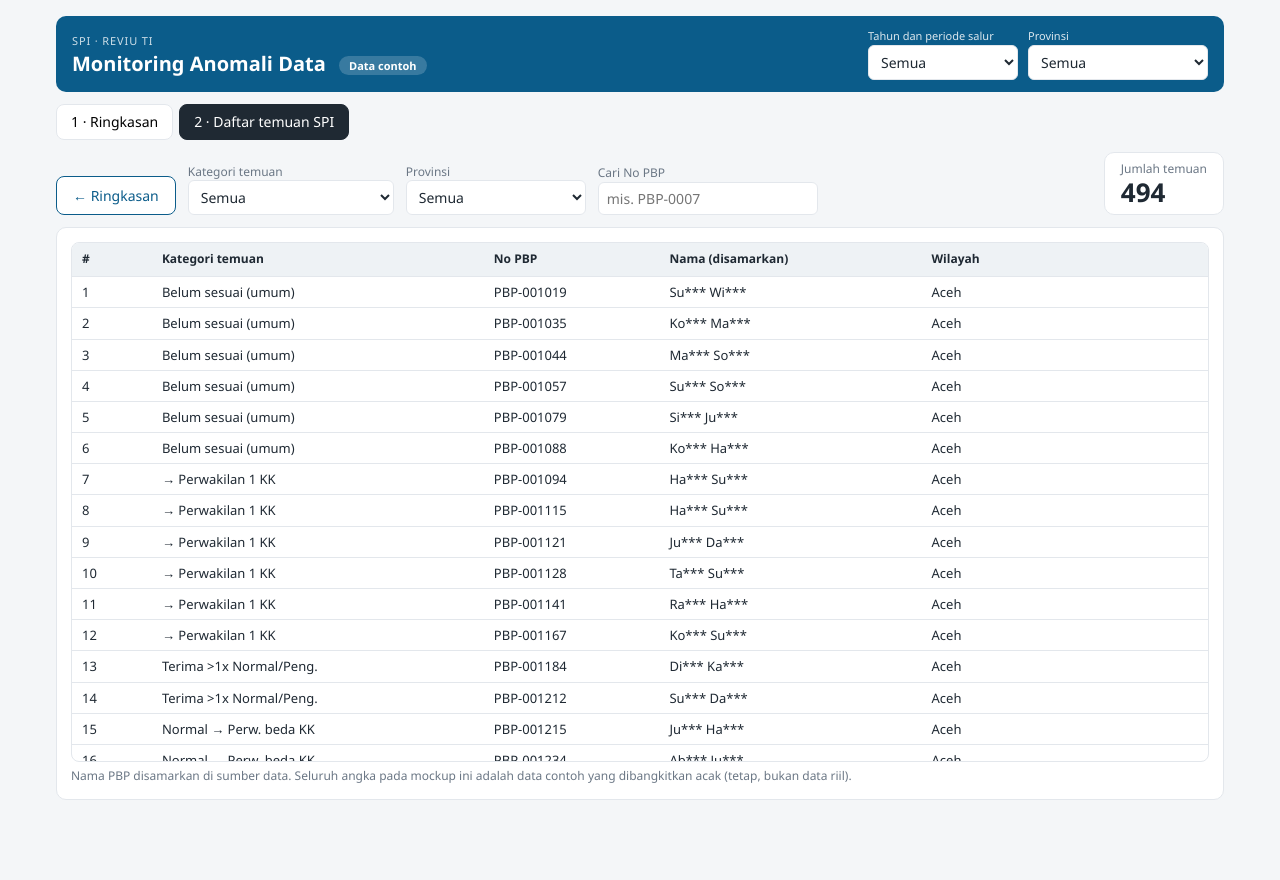
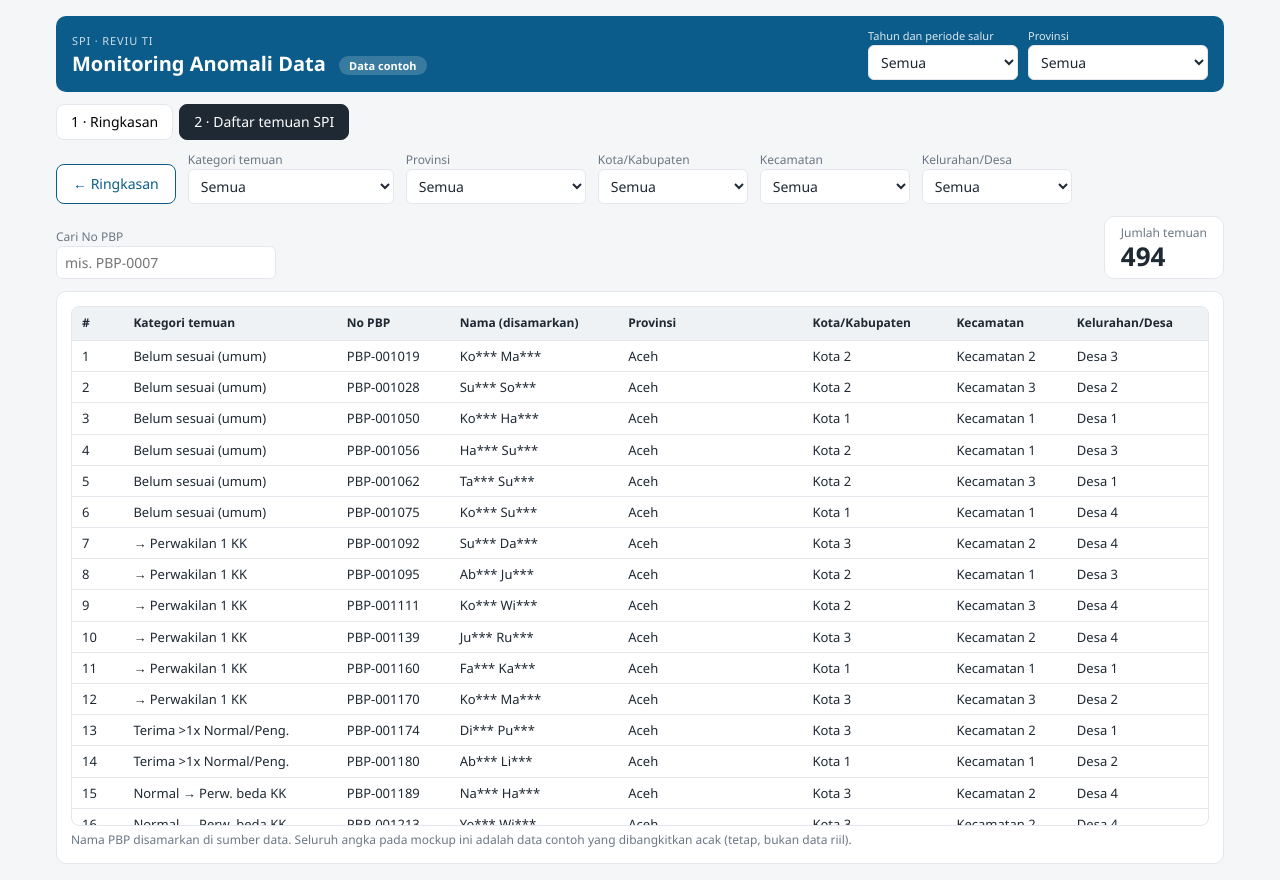
Before and after one commit to strawberrychizz/mockuppzz, a plain HTML site: page index.html in a window 1280 px wide. Both pictures are taken after a click on the button "2 · Daftar temuan SPI". Before the commit the page ends 816 px from the top, so only its background shows below. Drawn offline with Linux system fonts and the light colour scheme.

Commit message:
Pindah tombol daftar temuan ke card kategori; tambah filter Kota/Kab, Kecamatan, Kel/Desa
Co-Authored-By: Claude Sonnet 5.5 <noreply@anthropic.com>
Claude-Session: https://claude.ai/code/session_01CHfbJwiN4Cu6QFmPDKtFpR

```diff
--- a/index.html
+++ b/index.html
@@ -45,6 +45,7 @@ tfoot td{font-weight:600;background:#eef2f5;position:sticky;bottom:0}
 .stack span{display:flex;align-items:center;justify-content:center;color:#fff;font-size:11px}
 .btn{background:var(--accent);color:#fff;border:0;border-radius:8px;padding:9px 16px;font:inherit;cursor:pointer}
 .btn.ghost{background:#fff;color:var(--accent);border:1px solid var(--accent)}
+.chead{display:flex;justify-content:space-between;align-items:center;gap:8px;flex-wrap:wrap;margin-bottom:8px}.chead h3{margin:0}.btn.sm{padding:6px 12px;font-size:13px}
 .foot{color:var(--mute);font-size:12px;margin-top:6px}
 .top2{display:flex;gap:12px;align-items:end;flex-wrap:wrap}
 .hide{display:none}
@@ -91,14 +92,13 @@ tfoot td{font-weight:600;background:#eef2f5;position:sticky;bottom:0}
       <div class="foot">Menampilkan 12 dari 38 provinsi · gulir untuk sisanya</div>
     </div>
 
-    <div class="card"><h3>Temuan SPI per kategori · <span id="catScope">Seluruh provinsi</span></h3><div id="catBars"></div></div>
+    <div class="card"><div class="chead"><h3>Temuan SPI per kategori · <span id="catScope">Seluruh provinsi</span></h3><button class="btn sm" id="btnList" onclick="go('p2')"></button></div><div id="catBars"></div></div>
 
     <div class="card"><h3>Komposisi status PBP · <span id="compScope">Seluruh provinsi</span></h3>
       <div class="stack" id="stack"></div>
       <div class="foot" id="stackLeg"></div>
     </div>
   </div>
-  <p style="margin-top:12px"><button class="btn" id="btnList" onclick="go('p2')"></button></p>
 </section>
 
 <!-- HALAMAN 2 -->
@@ -107,12 +107,15 @@ tfoot td{font-weight:600;background:#eef2f5;position:sticky;bottom:0}
     <button class="btn ghost" onclick="go('p1')">← Ringkasan</button>
     <div><div class="sub">Kategori temuan</div><select id="fKat"><option value="">Semua</option></select></div>
     <div><div class="sub">Provinsi</div><select id="fProv"><option value="">Semua</option></select></div>
+    <div><div class="sub">Kota/Kabupaten</div><select id="fKota"><option value="">Semua</option></select></div>
+    <div><div class="sub">Kecamatan</div><select id="fKec"><option value="">Semua</option></select></div>
+    <div><div class="sub">Kelurahan/Desa</div><select id="fDesa"><option value="">Semua</option></select></div>
     <div><div class="sub">Cari No PBP</div><input type="search" id="fQ" placeholder="mis. PBP-0007"></div>
     <div class="card" style="padding:8px 16px;margin-left:auto"><div class="sub">Jumlah temuan</div><div class="big" id="cnt" style="font-size:26px">0</div></div>
   </div>
   <div class="card" style="margin-top:12px">
     <div class="scroll" style="max-height:520px"><table>
-      <thead><tr><th>#</th><th>Kategori temuan</th><th>No PBP</th><th>Nama (disamarkan)</th><th>Wilayah</th></tr></thead>
+      <thead><tr><th>#</th><th>Kategori temuan</th><th>No PBP</th><th>Nama (disamarkan)</th><th>Provinsi</th><th>Kota/Kabupaten</th><th>Kecamatan</th><th>Kelurahan/Desa</th></tr></thead>
       <tbody id="listBody"></tbody>
     </table></div>
     <div class="foot">Nama PBP disamarkan di sumber data. Seluruh angka pada mockup ini adalah data contoh yang dibangkitkan acak (tetap, bukan data riil).</div>
@@ -150,7 +153,7 @@ const sumArr=(f,L=P)=>{const o=f(L[0]).map(()=>0);L.forEach(p=>f(p).forEach((x,i
 const mask=["Ab","Si","Na","Wa","Ra","Ha","Ju","Su","Ma","Ni","Ta","Yo","Fa","Er","Di","Ko"],mask2=["Su","Ha","Pu","Ju","Wi","Ka","Ma","Ru","Li","Be","So","Da"];
 const rows=[];let no=1000;
 P.forEach(p=>cats.forEach(([c],ci)=>{for(let k=0;k<p.cc[ci];k++){no+=Math.round(rnd(3,29));
-  rows.push({c,w:p.n,no:"PBP-"+String(no).padStart(6,"0"),nm:mask[Math.floor(R()*mask.length)]+"*** "+mask2[Math.floor(R()*mask2.length)]+"***"})}}));
+  rows.push({c,w:p.n,k:"Kota "+(1+Math.floor(R()*3)),kc:"Kecamatan "+(1+Math.floor(R()*3)),d:"Desa "+(1+Math.floor(R()*4)),no:"PBP-"+String(no).padStart(6,"0"),nm:mask[Math.floor(R()*mask.length)]+"*** "+mask2[Math.floor(R()*mask2.length)]+"***"})}}));
 
 const $=s=>document.querySelector(s);
 const pct=(a,b)=>b?Math.round(a/b*100):0;
@@ -189,15 +192,27 @@ function render1(){
   $("#btnList").textContent=`Lihat daftar ${fmt(tem)} temuan SPI →`;
   document.querySelectorAll("#provBody tr").forEach(r=>{r.style.background=r.dataset.n===sel?"#dcebf6":"";r.style.fontWeight=r.dataset.n===sel?"600":""});
 }
+let fk="",fc="",fd="";
+function opts(id,vals,cur){const e=$(id),first=e.options[0].text;e.innerHTML="";e.add(new Option(first,""));vals.forEach(v=>e.add(new Option(v,v)));e.value=vals.includes(cur)?cur:""; return e.value}
+const uniq=a=>[...new Set(a)].sort((x,y)=>x.localeCompare(y,"id",{numeric:true}));
+function cascade(){
+  const r0=rows.filter(r=>!sel||r.w===sel);
+  fk=opts("#fKota",uniq(r0.map(r=>r.k)),fk);
+  const r1=r0.filter(r=>!fk||r.k===fk);
+  fc=opts("#fKec",uniq(r1.map(r=>r.kc)),fc);
+  const r2=r1.filter(r=>!fc||r.kc===fc);
+  fd=opts("#fDesa",uniq(r2.map(r=>r.d)),fd);
+}
 function render2(){
+  cascade();
   const k=$("#fKat").value,p=sel,q=$("#fQ").value.trim().toLowerCase();
-  const f=rows.filter(r=>(!k||r.c===k)&&(!p||r.w===p)&&(!q||r.no.toLowerCase().includes(q)));
-  $("#listBody").innerHTML=f.map((r,i)=>`<tr><td>${i+1}</td><td>${r.c}</td><td>${r.no}</td><td>${r.nm}</td><td>${r.w}</td></tr>`).join("")||`<tr><td colspan="5" class="sub">Tidak ada temuan untuk filter ini.</td></tr>`;
+  const f=rows.filter(r=>(!k||r.c===k)&&(!p||r.w===p)&&(!fk||r.k===fk)&&(!fc||r.kc===fc)&&(!fd||r.d===fd)&&(!q||r.no.toLowerCase().includes(q)));
+  $("#listBody").innerHTML=f.map((r,i)=>`<tr><td>${i+1}</td><td>${r.c}</td><td>${r.no}</td><td>${r.nm}</td><td>${r.w}</td><td>${r.k}</td><td>${r.kc}</td><td>${r.d}</td></tr>`).join("")||`<tr><td colspan="8" class="sub">Tidak ada temuan untuk filter ini.</td></tr>`;
   $("#cnt").textContent=fmt(f.length);
 }
-function setSel(v){sel=v;$("#sProv").value=v;$("#fProv").value=v;render1();render2()}
+function setSel(v){sel=v;fk=fc=fd="";$("#sProv").value=v;$("#fProv").value=v;render1();render2()}
 $("#sProv").onchange=e=>setSel(e.target.value);$("#fProv").onchange=e=>setSel(e.target.value);
-$("#fKat").onchange=render2;$("#fQ").oninput=render2;
+$("#fKat").onchange=render2;$("#fKota").onchange=e=>{fk=e.target.value;fc=fd="";render2()};$("#fKec").onchange=e=>{fc=e.target.value;fd="";render2()};$("#fDesa").onchange=e=>{fd=e.target.value;render2()};$("#fQ").oninput=render2;
 function go(id){["p1","p2"].forEach(x=>$("#"+x).classList.toggle("hide",x!==id));document.querySelectorAll(".tab").forEach(t=>t.classList.toggle("on",t.dataset.p===id))}
 document.querySelectorAll(".tab").forEach(t=>t.onclick=()=>go(t.dataset.p));
 render1();render2();
```
